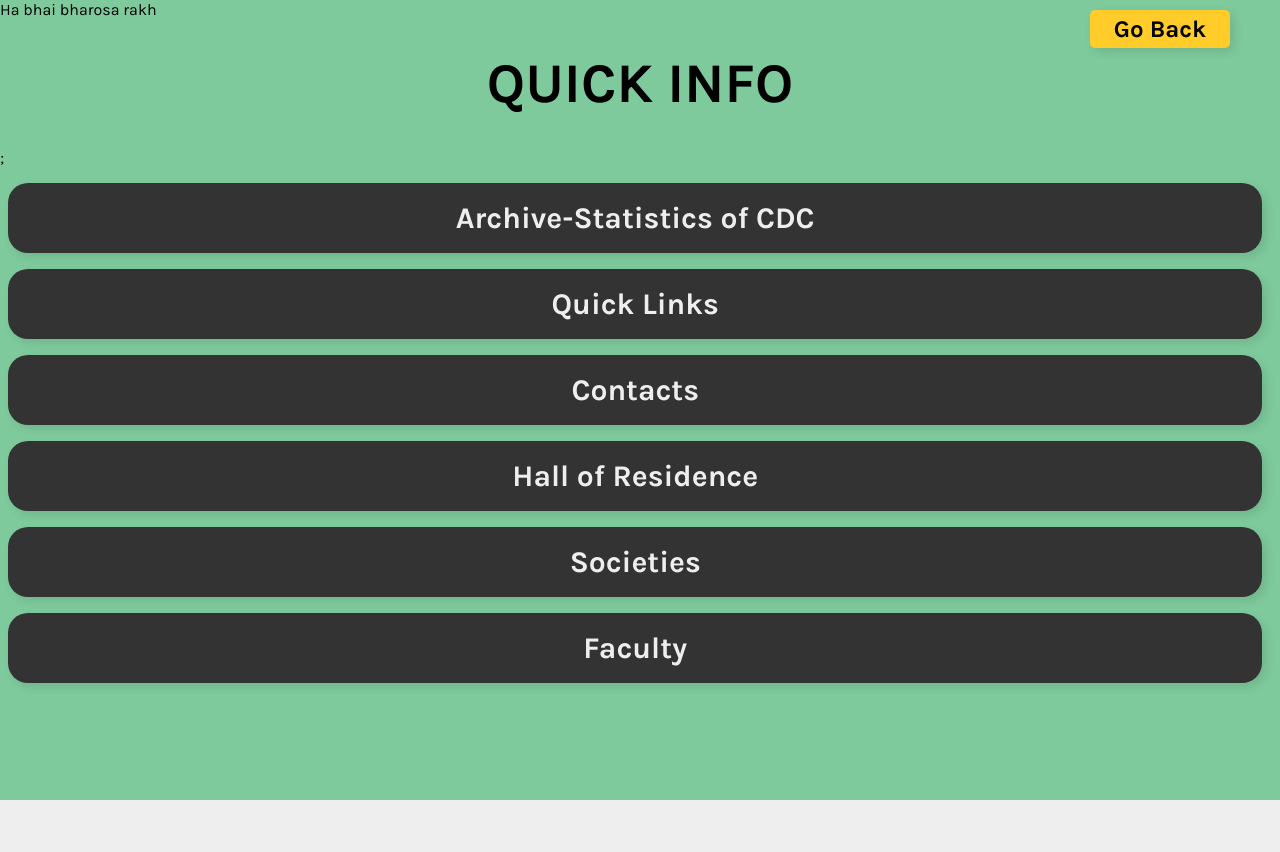
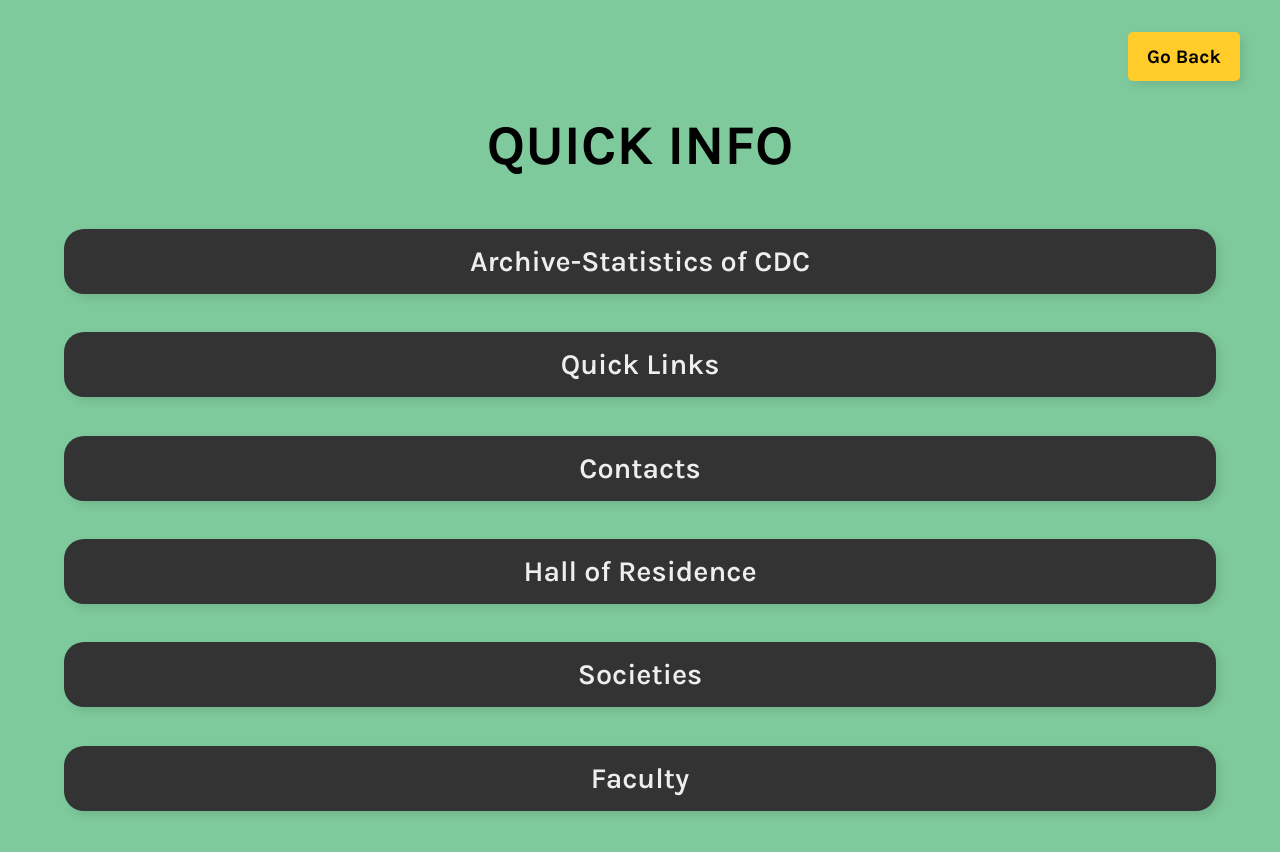
Before and after one commit to Hack-TeeEssGee/frontend, a React (Create React App) app: page /quickinfo in a window 1280 px wide. Shown: the top 852 px of the page. Before the commit the page ends 800 px from the top, so only its background shows below. Built offline with nearby package versions, Linux system fonts and the light colour scheme.

Commit message:
Modified styling;

```diff
--- a/src/styles/_quickinfo.scss
+++ b/src/styles/_quickinfo.scss
@@ -1,48 +1,41 @@
 .quick-info {
   background-color: $primary-color;
-  height:100vh;
+  min-height: 100vh;
+  padding-bottom: 3rem;
+  display: flex;
+  flex-direction: column;
+  align-items: center;
 }
 
-  h1 {text-align: center;}
-  button {text-align: center;}
-  .button {
-  background-color: $primary-color;
-  border: none;
-  color: $primary-color;
-  padding: 15px 32px;
+h1 {
   text-align: center;
-  text-decoration: none;
-  display: inline-block;
-  font-size: 16px;
-  margin: 4px 2px;
-  cursor: pointer;
-  border-radius: 50%;
+  margin-top: 0;
 }
+button {
+  text-align: center;
+}
+
 .block {
   display: block;
-  width: 98%;
+  width: 90%;
   border: none;
   background-color: #333;
-  padding: 17px 28px;
-  font-size: 30px;
+  margin: 1.2rem;
+  padding: 1rem 1.5rem;
+  font-size: 1.8rem;
   cursor: pointer;
   text-align: center;
   color: #eee;
-    border-radius: 20px;
-     font-weight: bold;
+  border-radius: 20px;
+  font-weight: 600;
+
+  @include sm {
+    font-size: 1.5rem;
+  }
 }
 
-
-
-
-.button1 {
-    line-height: 12px;
-    width: 140px;
-    font-size: 18pt;
-    margin-top: 10px;
-    margin-right: 50px;
-    position: absolute;
-    top: 0;
-    right: 0;
-     font-weight: bold;
+.return-btn {
+  align-self: flex-end;
+  font-weight: bold;
+  margin: 2rem 2.5rem;
 }
--- a/src/views/quickInfo.js
+++ b/src/views/quickInfo.js
@@ -2,16 +2,16 @@ const QuickInfo = () => {
 
     return (
 
-        <div className="quick-info">Ha bhai bharosa rakh
+        <div className="quick-info">
 
-            <h1>QUICK INFO</h1>;
+            <button type="button" class="return-btn">Go Back</button>
+            <h1>QUICK INFO</h1>
             <button type="button" class="block">Archive-Statistics of CDC</button>
             <button type="button" class="block">Quick Links</button>
             <button type="button" class="block">Contacts</button>
             <button type="button" class="block">Hall of Residence</button>
             <button type="button" class="block">Societies</button>
             <button type="button" class="block">Faculty</button>
-            <button type="button" class="button1">Go Back</button>
 
         </div >
 
```
